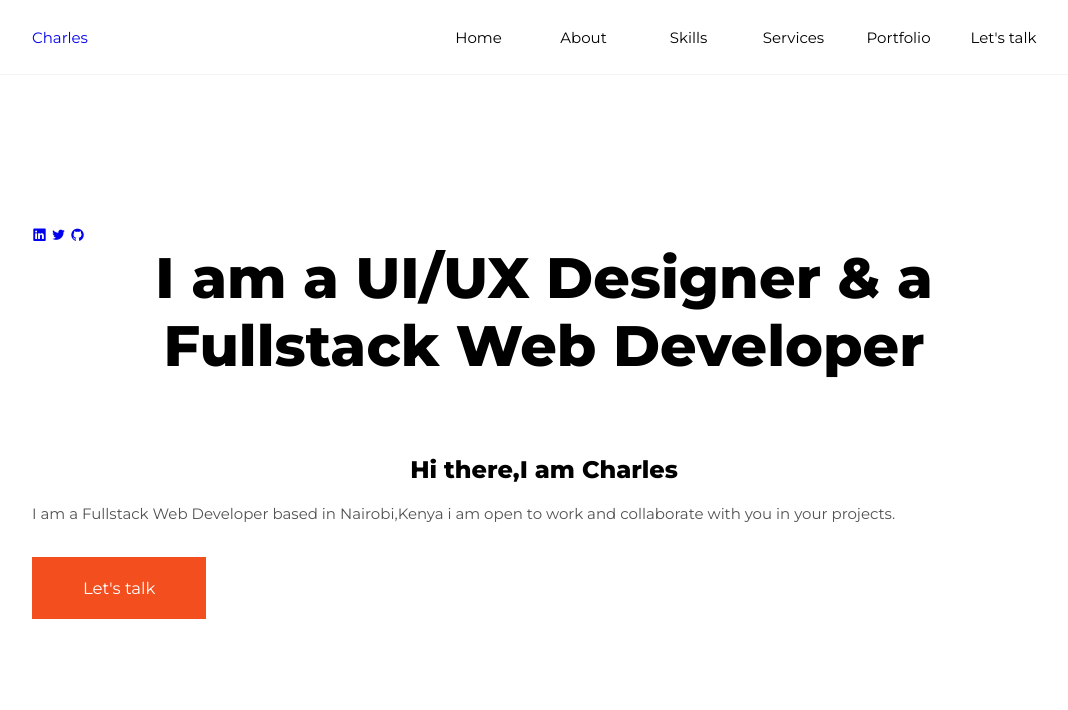
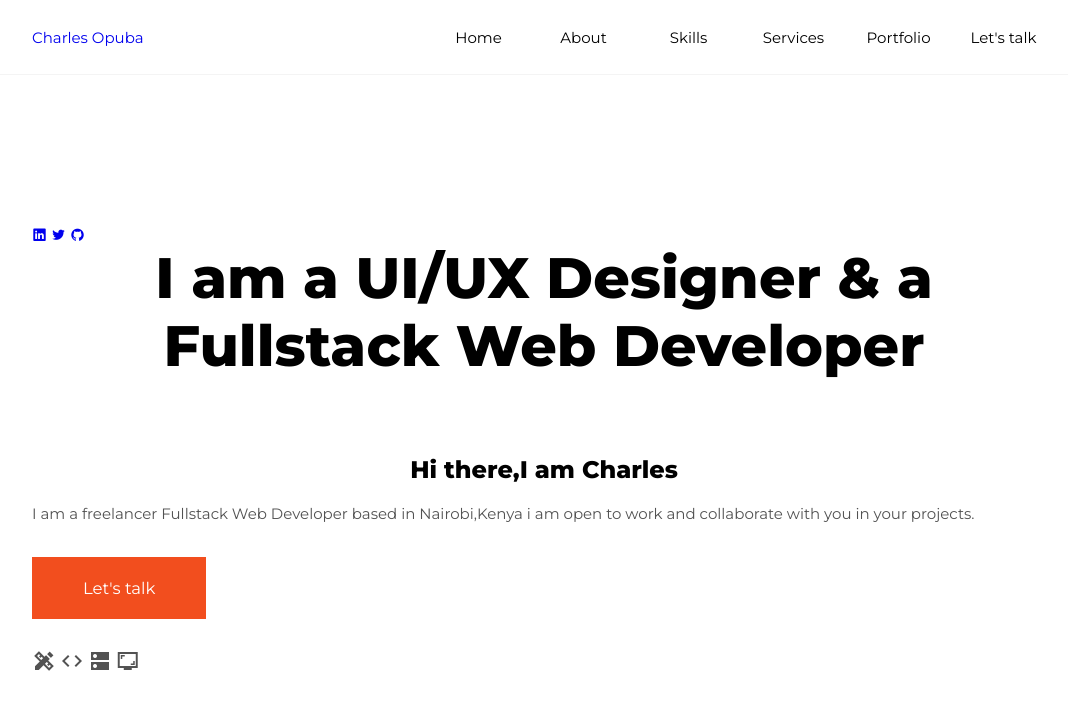
Before and after one commit to Charlesopuba/New-portfolio-website, a plain HTML site: page index.html in a window 1280 px wide. Shown: the whole page, without its empty margins (96-1164 px from the left). Drawn offline with nearby package versions, Linux system fonts and the light colour scheme.

Commit message:
profile area

```diff
--- a/index.html
+++ b/index.html
@@ -16,7 +16,7 @@
 <body>
     <nav>
         <div class="container">
-            <a href="#">Charles</a>
+            <a href="#">Charles Opuba</a>
             <ul>
                 <li><a href="#">Home</a></li>
                 <li><a href="#about">About</a></li>
@@ -28,9 +28,8 @@
             <button><span class="material-icons-sharp">menu</span></button>
             <button><span class="material-icons-sharp">close</span></button>
         </div>
-
-
     </nav>
+    <!-- end of navbar -->
 
     <section class="landing">
         <div class="container">
@@ -42,8 +41,30 @@
             <div class="info">
                 <h1>I am a UI/UX Designer & a Fullstack Web Developer</h1>
                 <h3>Hi there,I am Charles</h3>
-                <p>I am a Fullstack Web Developer based in Nairobi,Kenya i am open to work and collaborate with you in your projects.</p>
+                <p>I am a freelancer Fullstack Web Developer based in Nairobi,Kenya i am open to work and collaborate with you in your projects.</p>
                 <a href="#contact" class="btn btn-primary">Let's talk</a>
 
+    </div>
+            <div class="profile-area">
+                <div class="outer-circle">
+                    <span class="material-icons-sharp"> design_services</span>
+                    <span class="material-icons-sharp"> code</span>
+                    <span class="material-icons-sharp"> dns </span>
+                    <span class="material-icons-sharp">screenshot_monitor</span>
+
+
+
+
+
+
+
+
+
+
+
+
+                </div>
+            </div>
+        </div>
 </body>
 </html>
```
